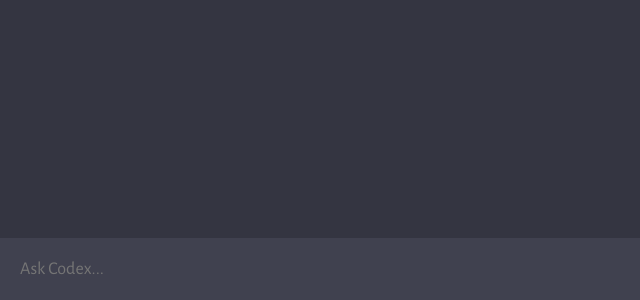
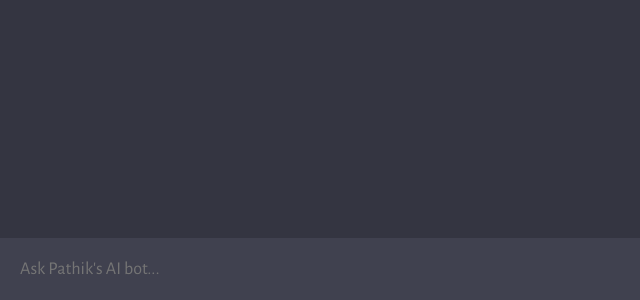
Before and after one commit to pathik455/codex, a website built with Vite: page client/index.html in a window 1280 px wide. Shown: the part 500-800 px from the top of the page, 0-640 px from the left. Built offline with nearby package versions, Linux system fonts and the light colour scheme.

Commit message:
name update

```diff
--- a/client/index.html
+++ b/client/index.html
@@ -12,7 +12,7 @@
       <div id="chat_container"></div>
 
       <form>
-        <textarea name="prompt" cols="1" rows="1" placeholder="Ask Codex..."></textarea>
+        <textarea name="prompt" cols="1" rows="1" placeholder="Ask Pathik's AI bot..."></textarea>
         <button type="submit"><img src="assets/send.svg" /></button>
       </form>
     </div>
```
